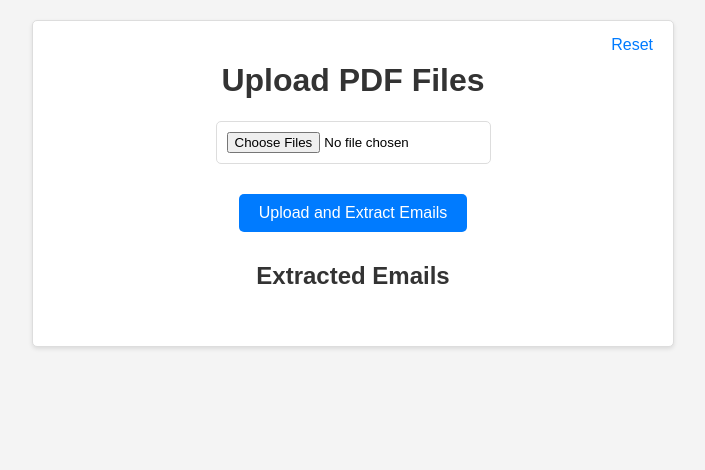
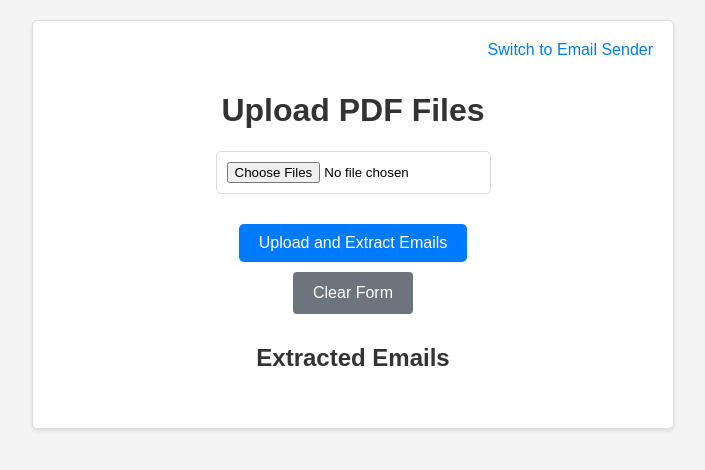
Before and after one commit to mratlamwala/email-sender, a website: page public/extract-emails/index.html in a window 1280 px wide. Shown: the whole page, without its empty margins (287-992 px from the left). Drawn offline with nearby package versions, Linux system fonts and the light colour scheme; files that its build step writes are made by us from their sources; no server answers; files whose address does not match are found by name.

Commit message:
added switch button and UI changes

```diff
--- a/public/extract-emails/index.html
+++ b/public/extract-emails/index.html
@@ -10,11 +10,12 @@
 
 <body>
     <div class="extract-email-container">
-        <button id="reset-form-btn">Reset</button>
+        <a class="switch" href="/">Switch to Email Sender</a>
         <h1>Upload PDF Files</h1>
         <form id="upload-form" enctype="multipart/form-data">
             <input type="file" id="pdfs" name="pdfs" multiple accept="application/pdf">
             <button type="submit">Upload and Extract Emails</button>
+            <button id="reset-form-btn" type="button" class="button button-secondary">Clear Form</button>
         </form>
 
         <div class="progress-container" id="progress-bar-container">
--- a/public/extract-emails/style.css
+++ b/public/extract-emails/style.css
@@ -3,6 +3,14 @@ body {
     background-color: #f4f4f4;
     margin: 0;
     padding: 20px;
+}
+
+.switch {
+    position: absolute;
+    top: 20px;
+    right: 20px;
+    color: #007BFF;
+    text-decoration: none;
 }
 
 .extract-email-container {
@@ -14,6 +22,7 @@ body {
     border-radius: 5px;
     box-shadow: 0 2px 4px rgba(0, 0, 0, 0.1);
     position: relative;
+    padding-top: 50px;
 }
 
 h1 {
@@ -122,19 +131,21 @@ button.copy-success {
     font-weight: 500;
 }
 
-#reset-form-btn {
-    position: absolute;
-    top: 0px;
-    right: 10px;
-    padding: 5px 10px;
-    background-color: transparent;
-    color: #007BFF;
+/* Button Styles */
+.button {
+    background-color: #6c757d;
+    color: #fff;
+    padding: 12px 20px;
     border: none;
-    border-radius: 5px;
+    border-radius: 4px;
     cursor: pointer;
-    transition: color 0.3s ease;
+    margin-top: 10px;
+    transition: background-color 0.3s ease;
+    position: relative;
+    font-size: 16px;
+    font-weight: 500;
 }
 
-#reset-form-btn:hover {
-    color: #0056b3;
+.button:hover {
+    background-color: #6c757d;
 }
--- a/public/style.css
+++ b/public/style.css
@@ -12,13 +12,23 @@ body {
     min-height: 100vh;
 }
 
+.switch {
+    position: absolute;
+    top: 20px;
+    right: 30px;
+    color: #007BFF;
+    text-decoration: none;
+}
+
 .form {
+    position: relative;
     background-color: #fff;
     padding: 30px;
     border-radius: 8px;
     box-shadow: 0 0 10px rgba(0, 0, 0, 0.1);
     width: 500px;
     box-sizing: border-box;
+    padding-top: 50px;
 }
 
 /* Form Styles */
```
Also changed, not shown: public/index.html (+1 -0 lines).
